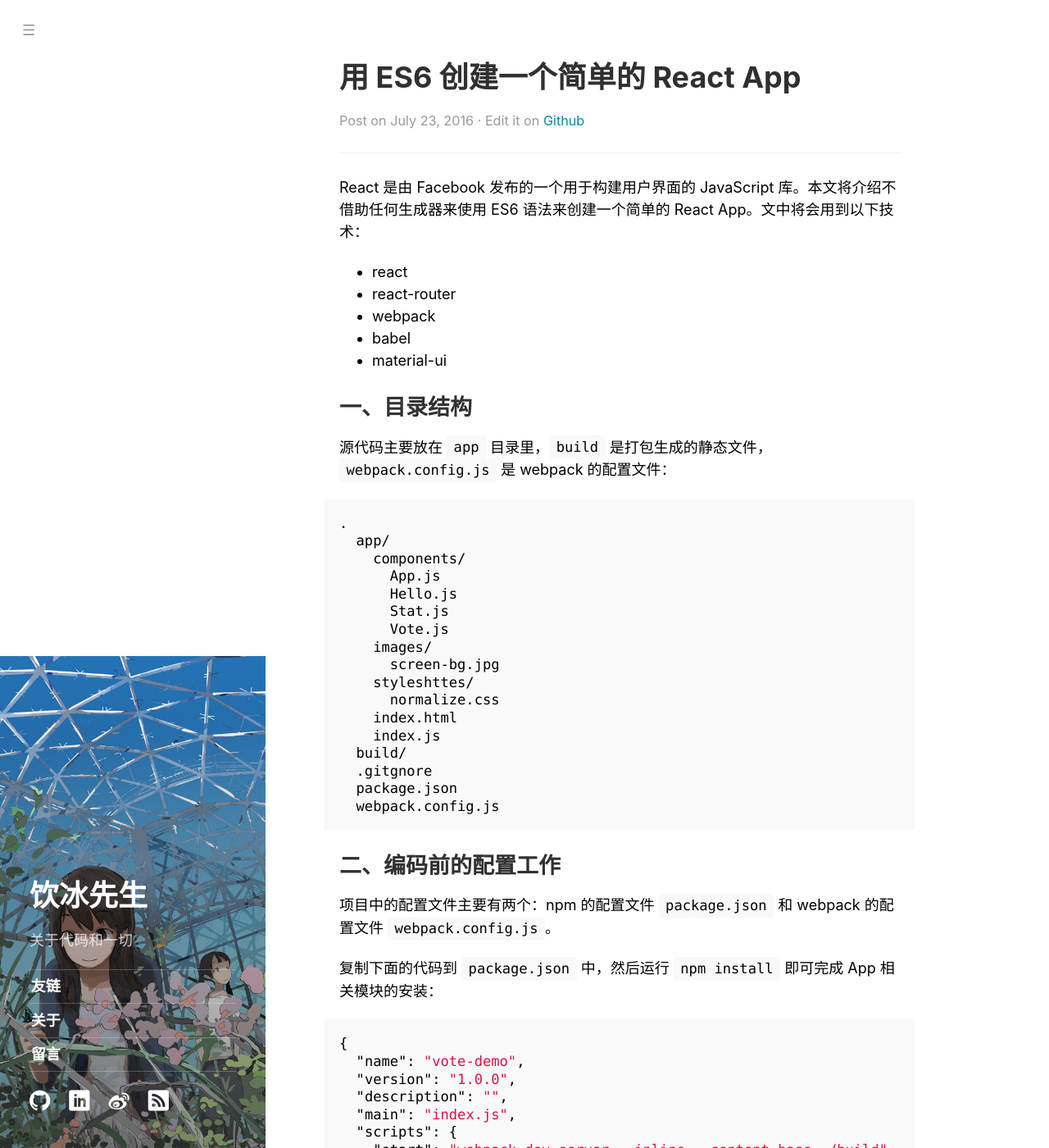
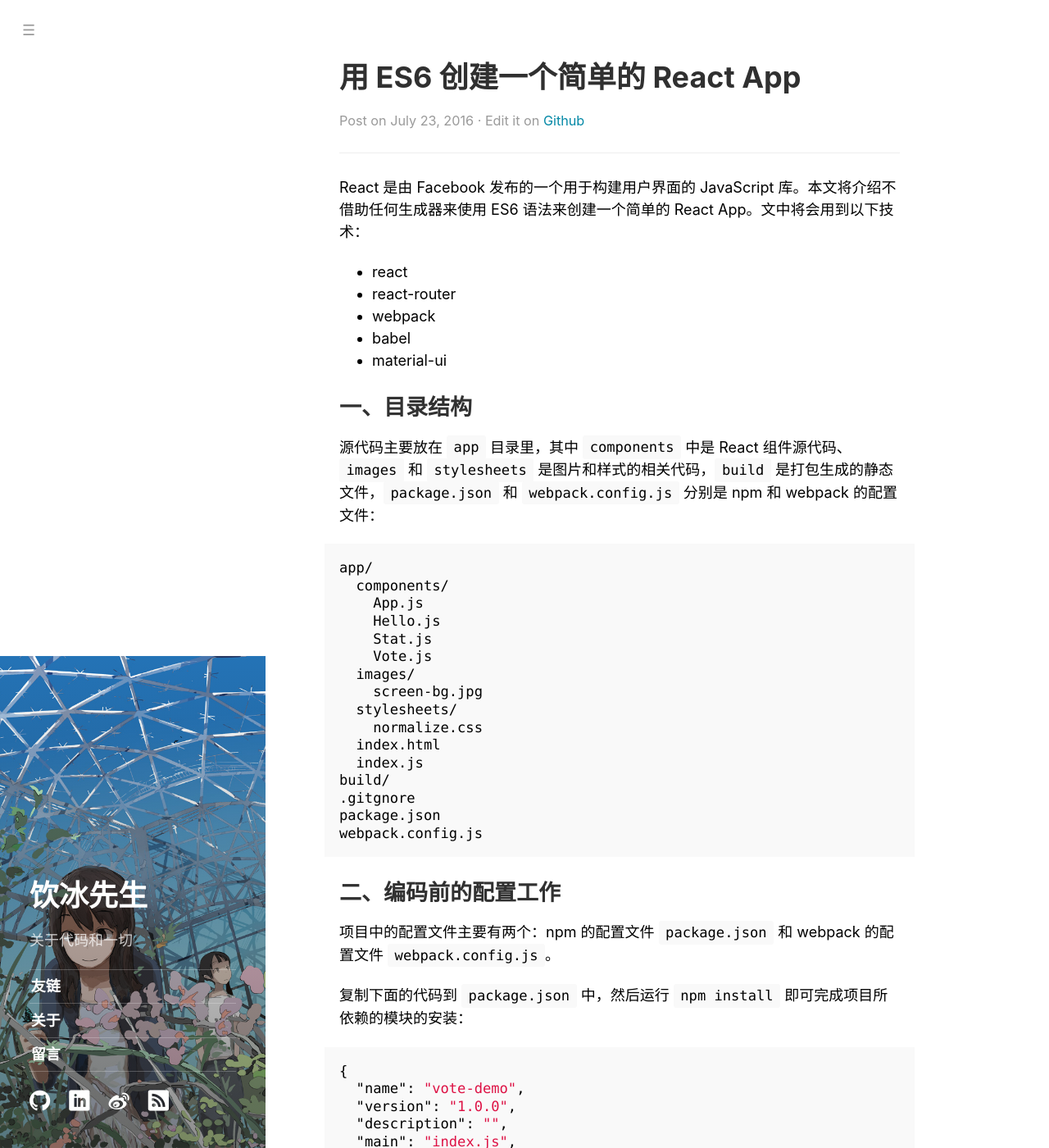
Before and after one commit to ybm/myanbin.github.io, a Jekyll site: the page built from _posts/2016-07-23-create-react-app-with-es6.md, in a window 1280 px wide and 1400 px high. Shown: the whole window at 82% size. Built offline with Jekyll 4.4.1, drawn with Linux system fonts in a browser that asks for light colours.

Commit message:
update post

````diff
--- a/_posts/2016-07-23-create-react-app-with-es6.md
+++ b/_posts/2016-07-23-create-react-app-with-es6.md
@@ -14,26 +14,25 @@ React 是由 Facebook 发布的一个用于构建用户界面的 JavaScript 库
 
 ## 一、目录结构
 
-源代码主要放在 `app` 目录里，`build` 是打包生成的静态文件，`webpack.config.js` 是 webpack 的配置文件：
+源代码主要放在 `app` 目录里，其中 `components` 中是 React 组件源代码、`images` 和 `stylesheets` 是图片和样式的相关代码，`build` 是打包生成的静态文件，`package.json` 和 `webpack.config.js` 分别是 npm 和 webpack 的配置文件：
 
 ```
-.
-  app/
-    components/
-      App.js
-      Hello.js
-      Stat.js
-      Vote.js
-    images/
-      screen-bg.jpg
-    styleshttes/
-      normalize.css
-    index.html
-    index.js
-  build/
-  .gitgnore
-  package.json
-  webpack.config.js
+app/
+  components/
+    App.js
+    Hello.js
+    Stat.js
+    Vote.js
+  images/
+    screen-bg.jpg
+  stylesheets/
+    normalize.css
+  index.html
+  index.js
+build/
+.gitgnore
+package.json
+webpack.config.js
 ```
 
 
@@ -41,7 +40,7 @@ React 是由 Facebook 发布的一个用于构建用户界面的 JavaScript 库
 
 项目中的配置文件主要有两个：npm 的配置文件 `package.json` 和 webpack 的配置文件 `webpack.config.js`。
 
-复制下面的代码到 `package.json` 中，然后运行 `npm install` 即可完成 App 相关模块的安装：
+复制下面的代码到 `package.json` 中，然后运行 `npm install` 即可完成项目所依赖的模块的安装：
 
 ~~~json
 {
````
